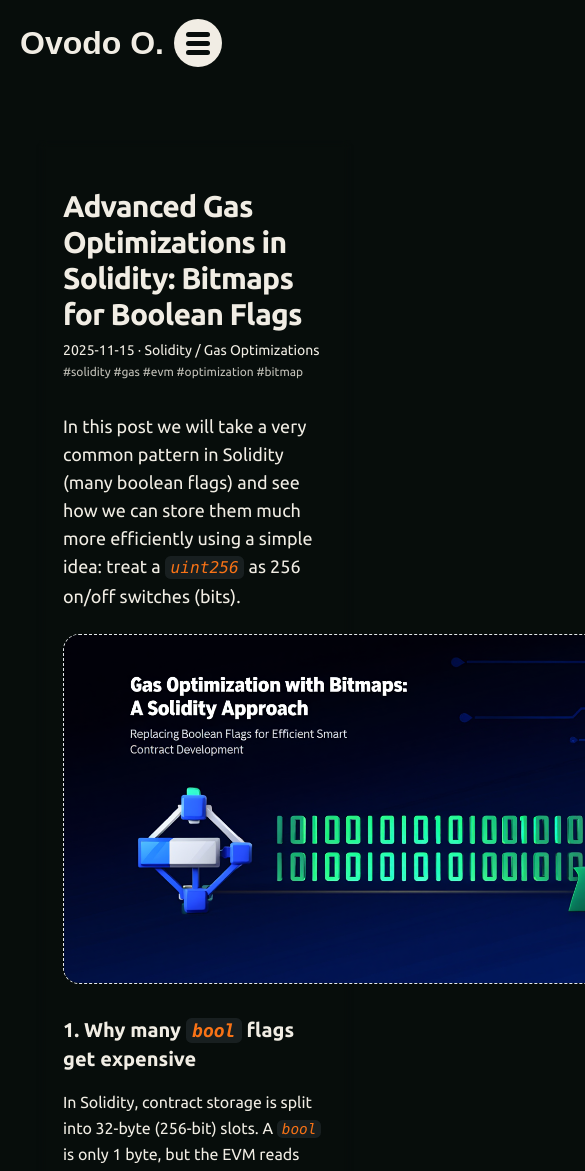
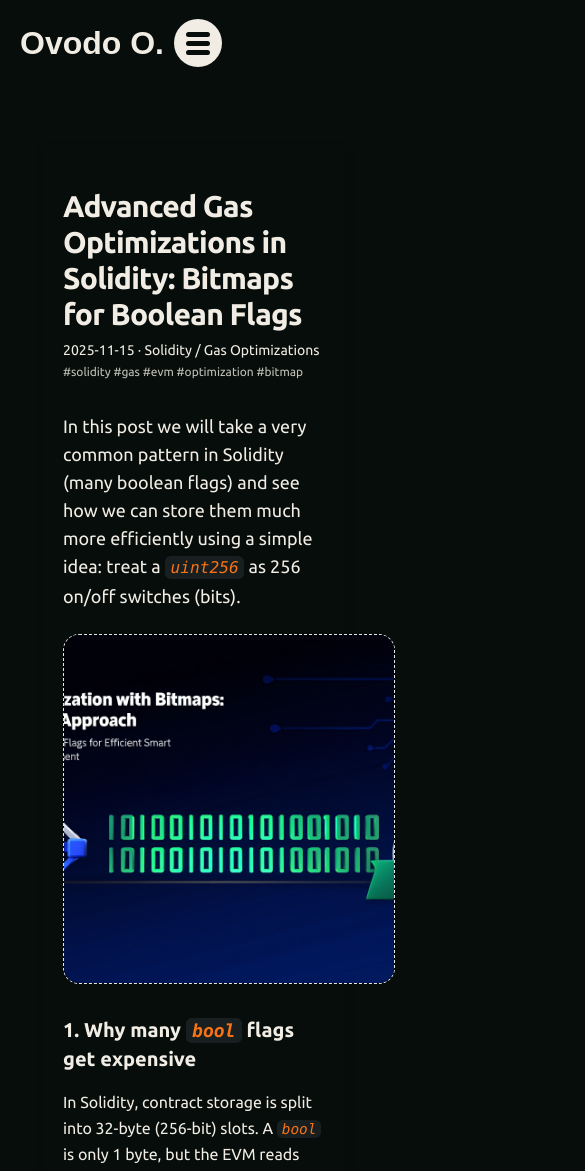
Before and after one commit to Ovodo/ovodo, a Next.js app: page /blog/solidity-bitmap-gas-optimizations in a window 390 px wide. Shown: the top 1171 px of the page, 585 px wide, since content can reach past the window. Built offline with nearby package versions, Linux system fonts and the light colour scheme; a web font is replaced by a local one.

Commit message:
Update posts.tsx

```diff
--- a/app/blog/posts.tsx
+++ b/app/blog/posts.tsx
@@ -33,7 +33,7 @@ export const posts: BlogPost[] = [
             switches (bits).
           </p>
 
-          <div className="relative mb-8 h-[350px] w-[700px]  mx-auto overflow-hidden rounded-2xl border border-dashed border-border/60 bg-card/60">
+          <div className="relative mb-8 h-[350px] w-[85vw] lg:w-[700px]  mx-auto overflow-hidden rounded-2xl border border-dashed border-border/60 bg-card/60">
             <Image
               src={"/images/gas2.png"}
               className="object-cover object-center"
```
